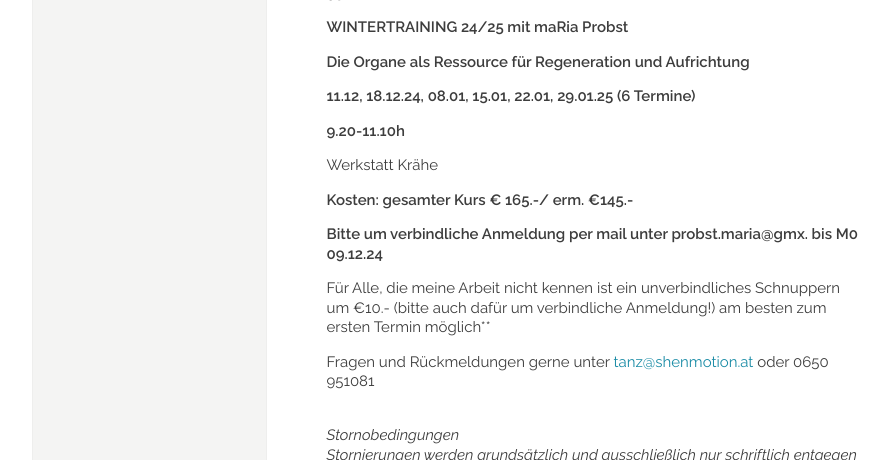
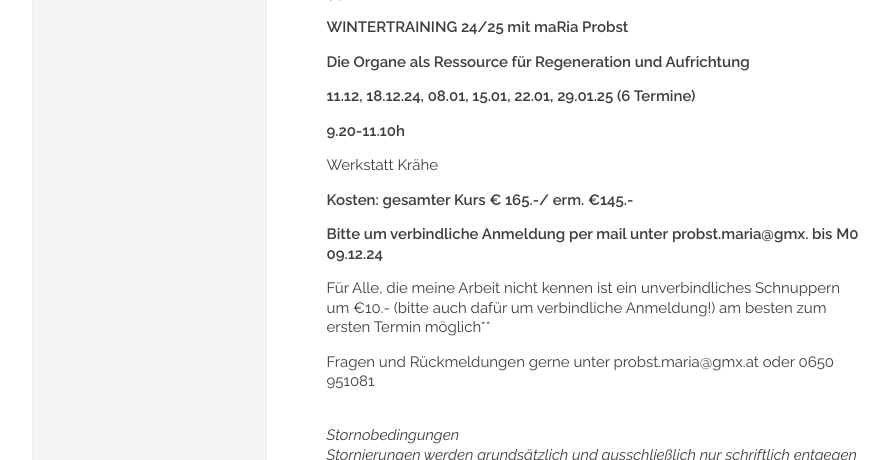
Before and after one commit to manulari/rollingpointat, a Jekyll site: the page built from _pages_de/gkt.md, in a window 1280 px wide and 900 px high, scrolled down 1740 px. Shown: the top 460 px of the window, without its empty margins (152-1046 px from the left). Built offline with Jekyll 4.4.1, drawn with Linux system fonts in a browser that asks for light colours; comment, search, counter and statistics services are not loaded.

Commit message:
Update page (de) “gkt”

```diff
--- a/_pages_de/gkt.md
+++ b/_pages_de/gkt.md
@@ -12,9 +10,7 @@ language: de
 >
 > Entspannen, Loslassen und Wahrnehmen – Aktivieren und Kräftigen – Bewegungsfluss und Koordination finden – Alles in einem? Ja! maRia bringt in diesen Kurs ihre Kompetenz als erfahrene Trainerin mit Hintergrund in traditioneller chinesischer Medizin ein und lässt daraus ein in dieser Form einzigartiges, ganzheitliches und zeitgemäßes Trainingserlebnis entstehen. Am Ende der Einheit steht einfach los tanzen am Programm!
 
-
-
-####  **GANZ-Körpertraining & los tanzen!**
+#### **GANZ-Körpertraining & los tanzen!**
 
 **HERBST TRAINING 24**
 
@@ -64,13 +60,11 @@ IBAN: AT54 3200 0000 1701 2717, BIC: RLNWATWW, Verein rollingpoint
 
 mit Verwendungszweck GANZ-Herbst 24 überweisen. Wer eine Ermäßigung in Anspruch nehmen will, bitte mit mir rücksprechen. Danke\*\*
 
-**Bitte um verbindliche Anmeldung per mail unter [](mailto:tanz@shenmotion.at)probst.maria@gmx.at bis M0 23.09.23**
+**Bitte um verbindliche Anmeldung per mail unter** [](mailto:tanz@shenmotion.at)**probst.maria@gmx.at bis M0 23.09.23**
 
 Für Alle, die meine Arbeit nicht kennen ist ein unverbindliches Schnuppern um €10.- (bitte auch dafür um verbindliche Anmeldung!) am besten zum ersten Termin möglich\*\*
 
 Fragen und Rückmeldungen gerne unter [](mailto:tanz@shenmotion.at)probst.maria@gmx.at oder 0650 9510814
-
-
 
 **WINTERTRAINING 24/25 mit maRia Probst**
 
@@ -84,11 +78,11 @@ Werkstatt Krähe
 
 **Kosten: gesamter Kurs € 165.-/ erm. €145.-**
 
-**Bitte um verbindliche Anmeldung per mail unter [](mailto:tanz@shenmotion.at)probst.maria@gmx. bis M0 09.12.24**
+**Bitte um verbindliche Anmeldung per mail unter** [](mailto:tanz@shenmotion.at)**probst.maria@gmx. bis M0 09.12.24**
 
 Für Alle, die meine Arbeit nicht kennen ist ein unverbindliches Schnuppern um €10.- (bitte auch dafür um verbindliche Anmeldung!) am besten zum ersten Termin möglich\*\*
 
-Fragen und Rückmeldungen gerne unter [tanz@shenmotion.at](mailto:tanz@shenmotion.at) oder 0650 951081
+Fragen und Rückmeldungen gerne unter probst.maria@gmx.at oder 0650 951081
 
 \
 *Stornobedingungen\
```
Also changed, not shown: other parts of _pages_de/gkt.md (+1 -3 lines).
